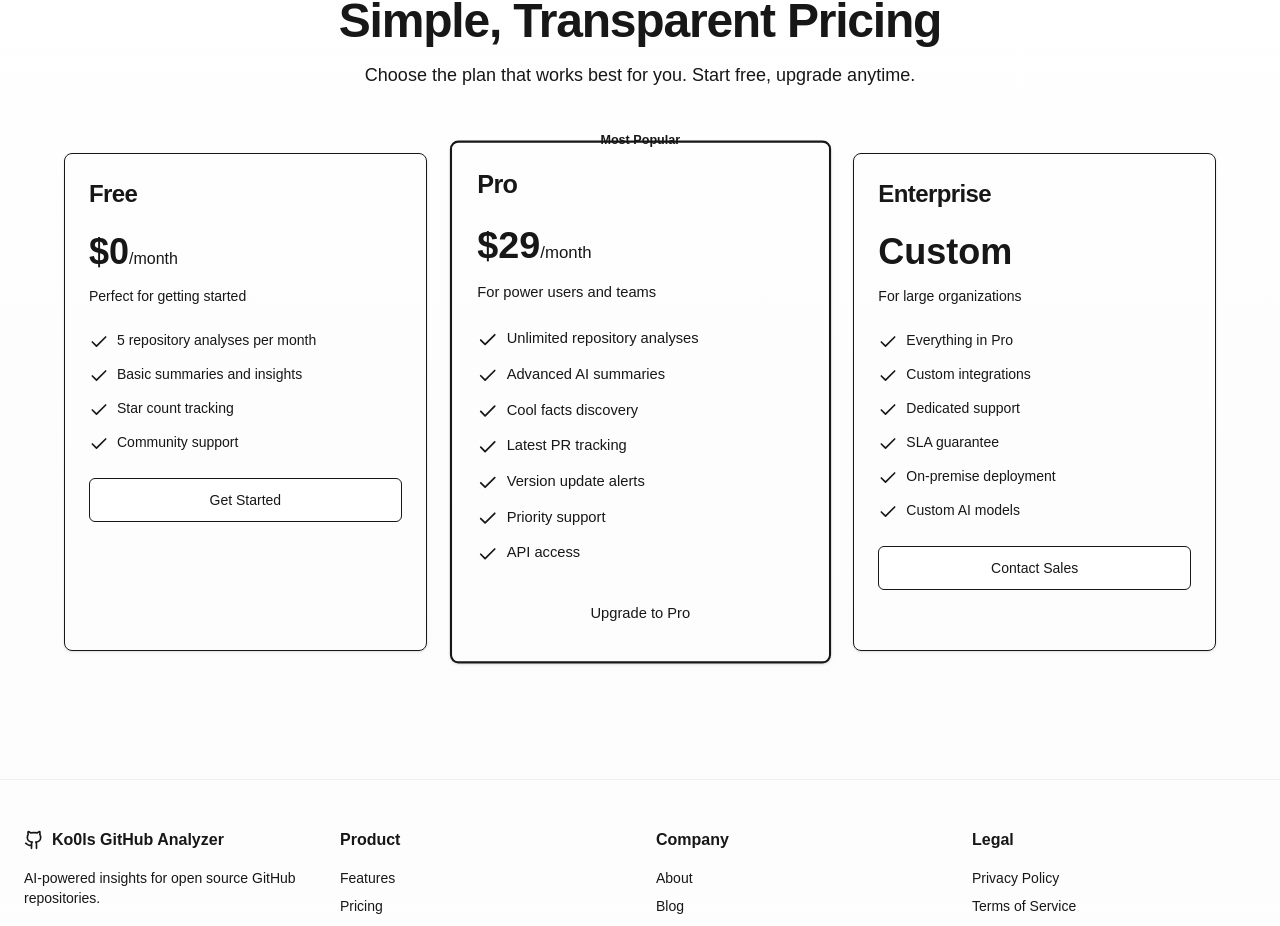
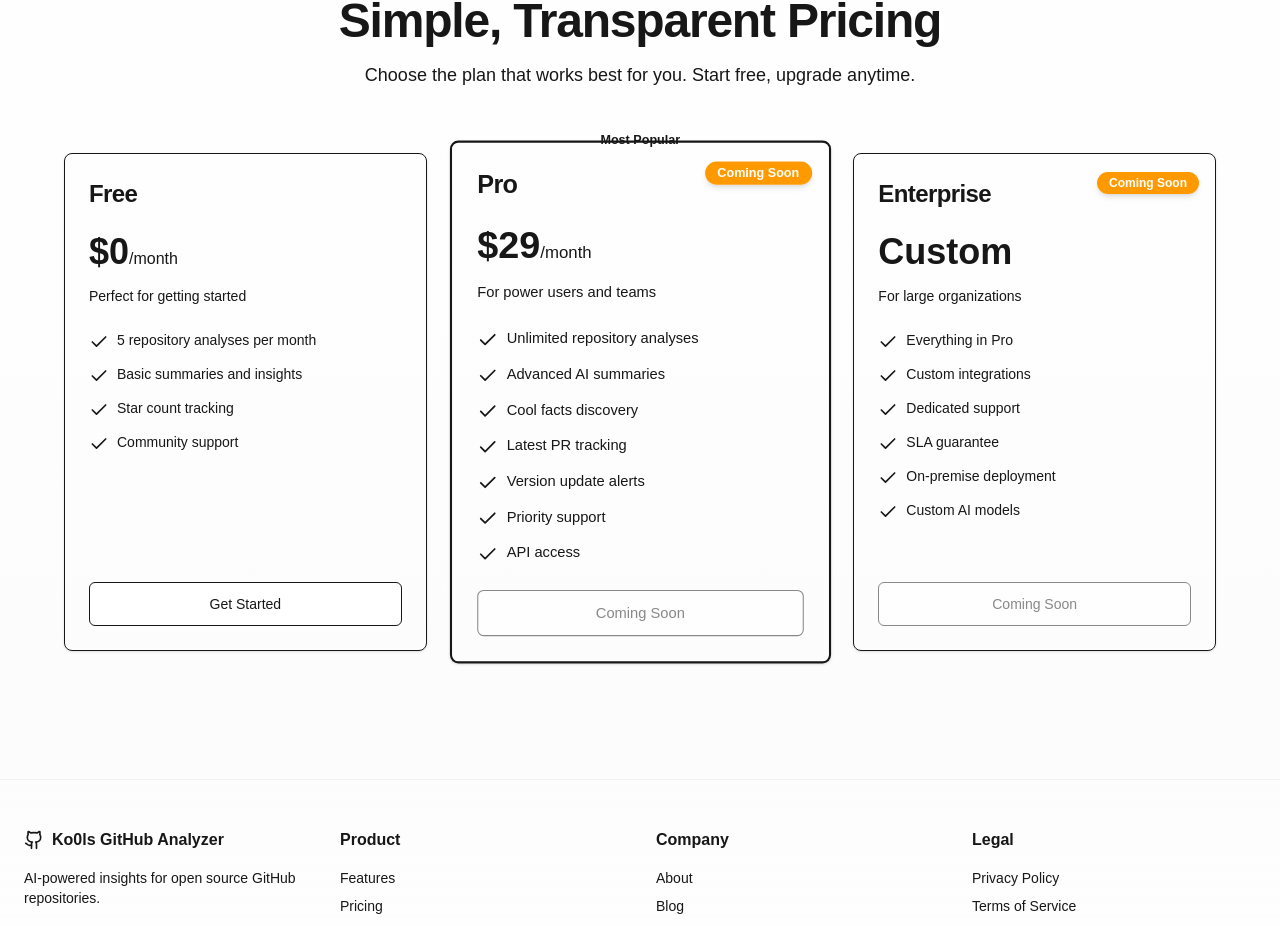
Before and after one commit to namtran-arent/StudyCursor, a Next.js app: page / in a window 1280 px wide. Shown: the part 1970-2896 px from the top of the page. Built offline with nearby package versions, Linux system fonts and the light colour scheme; no server answers.

Commit message:
modify pricing tag

```diff
--- a/src/components/landing/Pricing.js
+++ b/src/components/landing/Pricing.js
@@ -18,6 +18,7 @@ const plans = [
     ],
     cta: 'Get Started',
     popular: false,
+    comingSoon: false,
   },
   {
     name: 'Pro',
@@ -34,6 +35,7 @@ const plans = [
     ],
     cta: 'Upgrade to Pro',
     popular: true,
+    comingSoon: true,
   },
   {
     name: 'Enterprise',
@@ -49,6 +51,7 @@ const plans = [
     ],
     cta: 'Contact Sales',
     popular: false,
+    comingSoon: true,
   },
 ];
 
@@ -65,16 +68,23 @@ export default function Pricing() {
           </p>
         </div>
 
-        <div className="grid gap-6 sm:gap-8 sm:grid-cols-2 lg:grid-cols-3 max-w-6xl mx-auto">
+        <div className="grid gap-6 sm:gap-8 sm:grid-cols-2 lg:grid-cols-3 max-w-6xl mx-auto items-stretch">
           {plans.map((plan) => (
+            <div key={plan.name} className="flex flex-col h-full">
               <Card
-              key={plan.name}
-              className={`relative ${plan.popular ? 'border-primary border-2 sm:scale-105' : ''}`}
+                className={`relative flex flex-col h-full ${plan.popular ? 'border-primary border-2 sm:scale-105' : ''}`}
               >
               {plan.popular && (
-                <div className="absolute -top-4 left-1/2 -translate-x-1/2">
+                <div className="absolute -top-4 left-1/2 -translate-x-1/2 z-10">
                   <span className="rounded-full bg-primary px-4 py-1 text-xs font-semibold text-primary-foreground">
                     Most Popular
+                  </span>
+                </div>
+              )}
+              {plan.comingSoon && (
+                <div className="absolute top-4 right-4 z-10">
+                  <span className="rounded-full bg-amber-500 text-white px-3 py-1 text-xs font-semibold shadow-md">
+                    Coming Soon
                   </span>
                 </div>
               )}
@@ -86,7 +96,7 @@ export default function Pricing() {
                 </div>
                 <CardDescription className="mt-2">{plan.description}</CardDescription>
               </CardHeader>
-              <CardContent>
+              <CardContent className="flex-1">
                 <ul className="space-y-3">
                   {plan.features.map((feature) => (
                     <li key={feature} className="flex items-start gap-2">
@@ -96,7 +106,17 @@ export default function Pricing() {
                   ))}
                 </ul>
               </CardContent>
-              <CardFooter>
+              <CardFooter className="mt-auto">
+                {plan.comingSoon ? (
+                  <Button
+                    disabled
+                    variant="outline"
+                    className="w-full cursor-not-allowed opacity-60"
+                    size="lg"
+                  >
+                    Coming Soon
+                  </Button>
+                ) : (
                   <Button
                     asChild
                     variant={plan.popular ? 'default' : 'outline'}
@@ -107,8 +127,10 @@ export default function Pricing() {
                       {plan.cta}
                     </Link>
                   </Button>
+                )}
               </CardFooter>
             </Card>
+            </div>
           ))}
         </div>
       </div>
```
Lines whose indentation alone changed are shown as unchanged.
